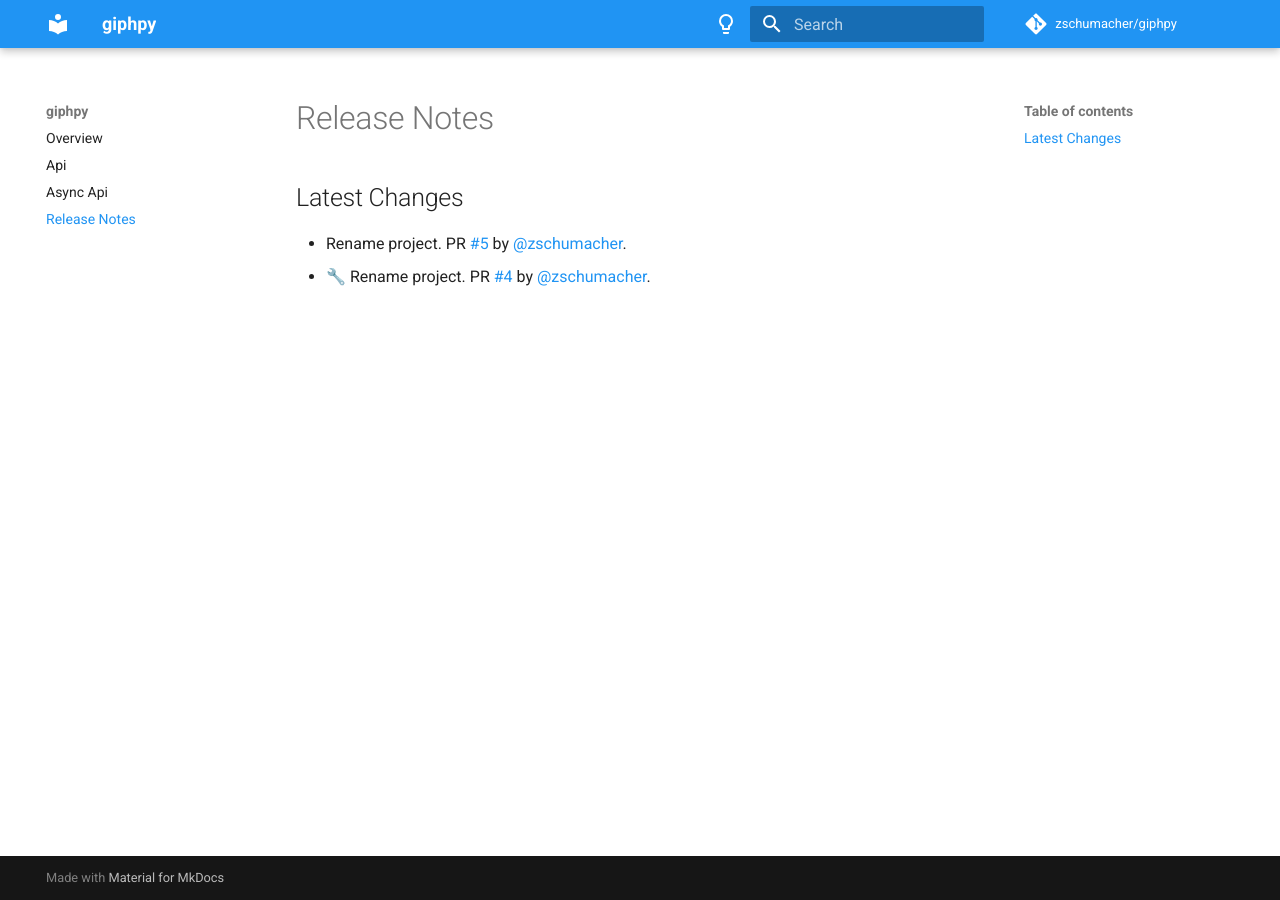
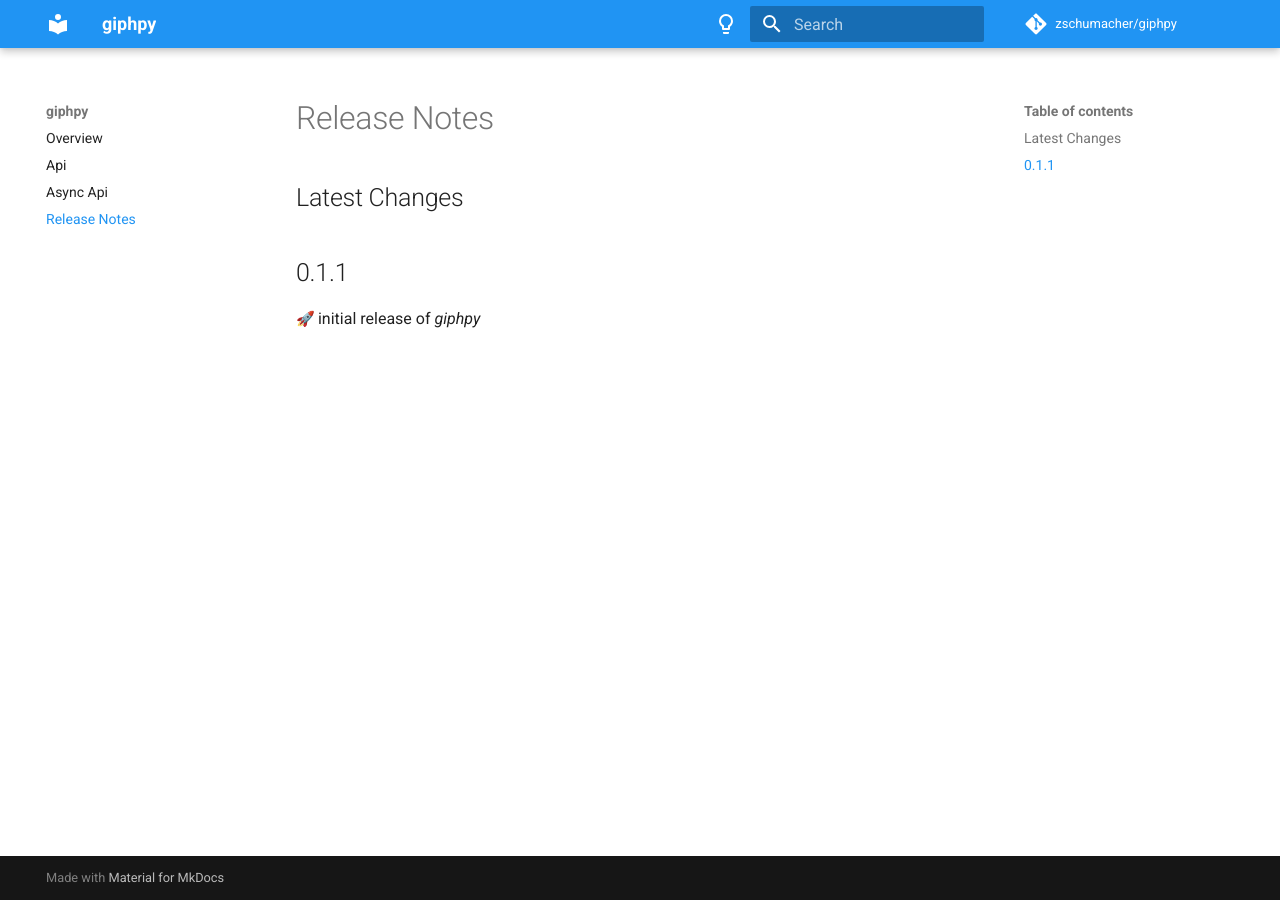
Before and after one commit to zschumacher/giphpy, an MkDocs documentation site: the page built from docs/release_notes.md, in a window 1280 px wide. Built offline with MkDocs 1.6.1 and Material for MkDocs 9.7.7, drawn with Linux system fonts in a browser that asks for light colours; emoji names are drawn with the system emoji font; comment, search, counter and statistics services are not loaded.

Commit message:
release notes

```diff
--- a/docs/release_notes.md
+++ b/docs/release_notes.md
@@ -1,5 +1,6 @@
 
 ## Latest Changes
 
-* Rename project. PR [#5](https://github.com/zschumacher/giphpy/pull/5) by [@zschumacher](https://github.com/zschumacher).
-* 🔧 Rename project. PR [#4](https://github.com/zschumacher/giphpy/pull/4) by [@zschumacher](https://github.com/zschumacher).
+
+## 0.1.1
+:rocket: initial release of *giphpy*
```
